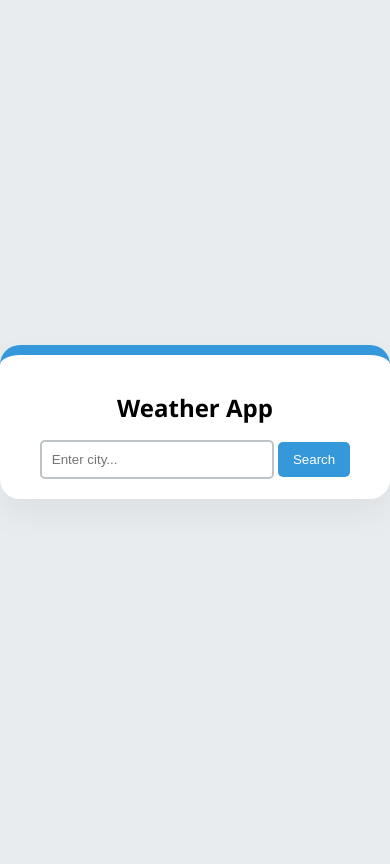
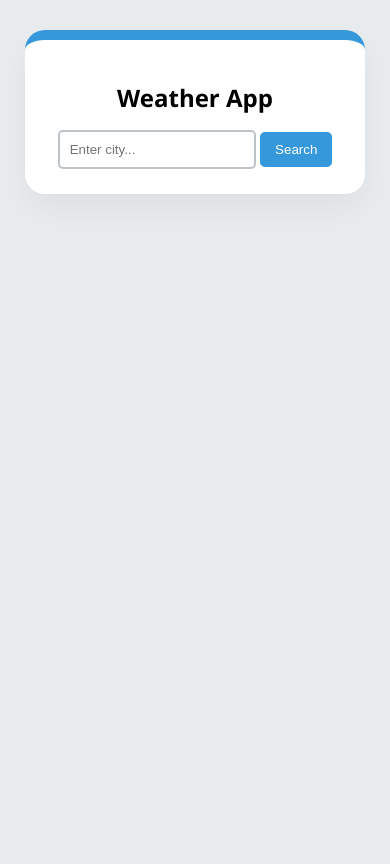
Before and after one commit to ghostpilot7391/Weather_App, a Django app: page / in a window 390 px wide. Before the commit the page ends 499 px from the top, so only its background shows below. Run offline with Django 5.2, Linux system fonts and the light colour scheme.

Commit message:
Add mobile spacing and centering

```diff
--- a/weather/static/weather/style.css
+++ b/weather/static/weather/style.css
@@ -2,10 +2,11 @@
 body {
     background-color: #e9ecef; /* A soft, light grey */
     font-family: 'Segoe UI', sans-serif;
+    padding: 10px;
     display: flex;
     justify-content: center;
-    align-items: center;
-    height: 100vh;
+    align-items: flex-start;
+    min-height: 100vh;
     margin: 0;
 }
 
@@ -17,10 +18,11 @@ body {
     box-shadow: 0 15px 35px rgba(0,0,0,0.05); /* Soft shadow for depth */
     text-align: center;
     border-top: 10px solid #3498db; /* The "Blue" accent stripe */
-    width: 90%;
-    /*max-width: 450px;*/
+    width: 92%;
+    max-width: 450px;
     margin: 20px auto;
-    padding: 20px;
+    padding: 25px;
+    box-sizing: border-box;
 
 }
 
```
